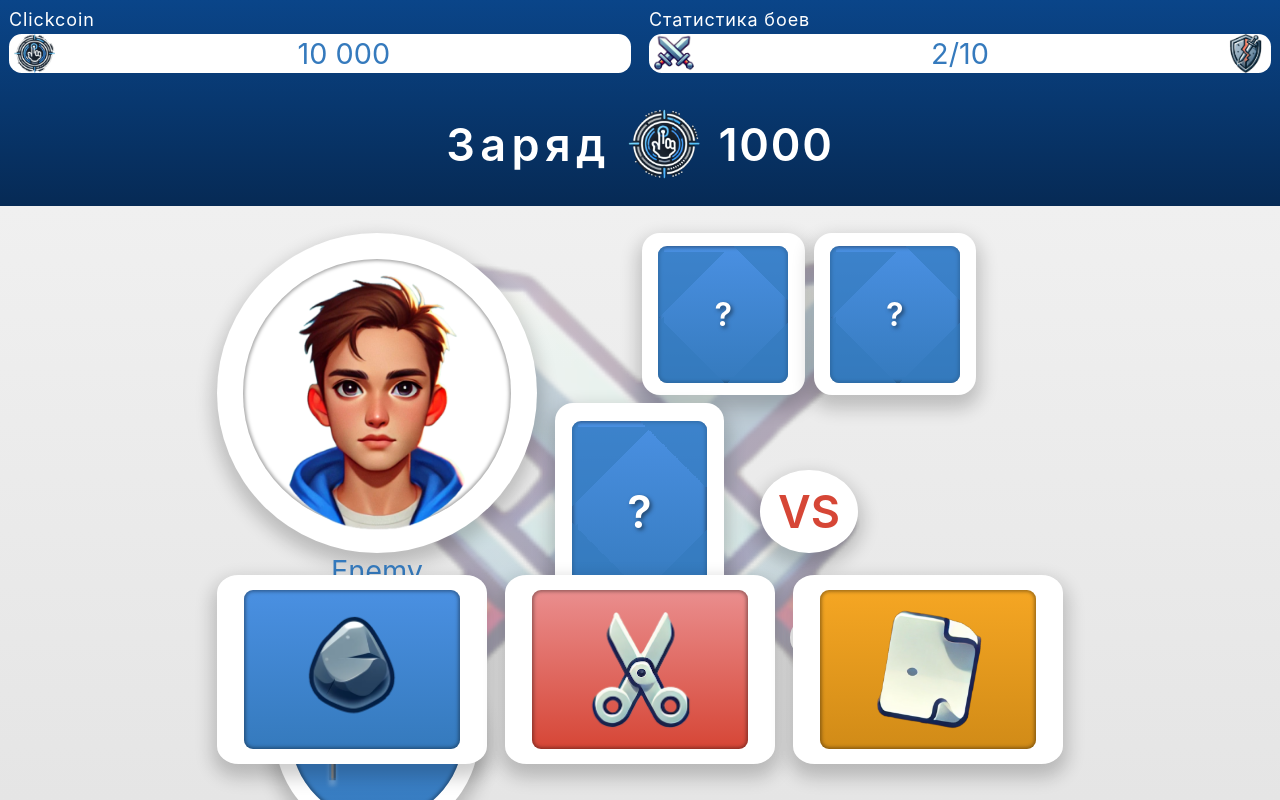
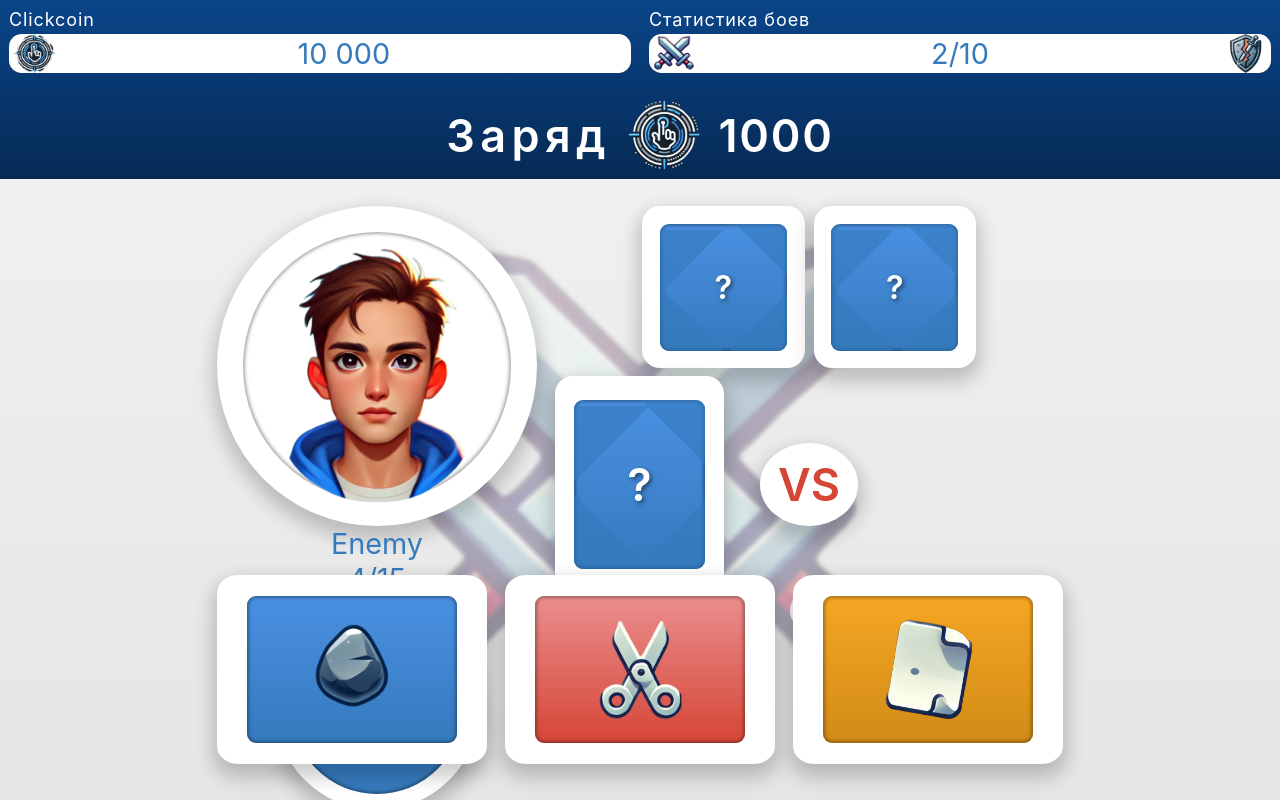
Before and after one commit to AlexandrGrankin/game-ui, a React (Create React App) app: page /battle in a window 1280 px wide. Built offline with nearby package versions, Linux system fonts and the light colour scheme; a web font is replaced by a local one.

Commit message:
fix size extra 5

```diff
--- a/src/components/InteractiveBorder/InteractiveBorderCard/InteractiveBorderCard.css
+++ b/src/components/InteractiveBorder/InteractiveBorderCard/InteractiveBorderCard.css
@@ -14,15 +14,25 @@
     justify-content: center;
     align-items: center;
     background: var(--white);
+    /* ИСПРАВЛЕНО: Упрощаем border-radius для iOS */
     border-radius: calc(var(--border-radius) * var(--scale-factor, 1));
     box-shadow: var(--shadow-card);
     width: 100%;
     aspect-ratio: 3/4.4; /* Базовые пропорции */
+
+    /* ИСПРАВЛЕНО: Добавляем overflow hidden для предотвращения выхода за границы */
+    overflow: hidden;
+
+    /* ИСПРАВЛЕНО: Явно задаем box-sizing */
+    box-sizing: border-box;
+
     /* Настройки для 3D трансформации */
     transform-style: preserve-3d;
     transition: transform 0.6s ease-in-out;
     transform: rotateY(0deg);
-    /* Убираем агрессивные ограничения - только разумные лимиты */
+
+    /* ИСПРАВЛЕНО: Добавляем position relative */
+    position: relative;
 }
 
 /* Различные этапы анимации переворачивания */
@@ -67,15 +77,19 @@
     align-items: center;
     box-shadow: var(--shadow-inner);
     border-radius: calc(calc(var(--border-radius) * 0.5) * var(--scale-factor, 1));
-    width: 80%; /* Фиксированный размер */
-    height: 84%; /* Фиксированный размер */
+
+    /* ИСПРАВЛЕНО: Явно задаем box-sizing */
+    box-sizing: border-box;
+
     transition: all 0.3s ease;
     backface-visibility: hidden;
-    /* Добавляем ограничения для предотвращения выхода за границы */
-    max-width: 80%;
-    max-height: 84%;
-    min-width: 60%; /* Минимальный размер */
-    min-height: 70%; /* Минимальный размер */
+
+    /* ИСПРАВЛЕНО: Добавляем overflow hidden и для внутреннего контейнера */
+    overflow: hidden;
+
+    /* ИСПРАВЛЕНО: Убираем возможные margin/padding */
+    margin: 0;
+    padding: 0;
 }
 
 .card-back-inner {
@@ -92,6 +106,8 @@
     display: flex;
     align-items: center;
     justify-content: center;
+    /* ИСПРАВЛЕНО: Добавляем overflow hidden */
+    overflow: hidden;
 }
 
 /* Создаем красивый узор CSS */
@@ -119,7 +135,7 @@
 .card-back-pattern::after {
     content: '?';
     font-family: var(--font-family);
-    font-size: calc(1.8rem * var(--scale-factor, 1)); /* Уменьшили с 2rem */
+    font-size: calc(1.8rem * var(--scale-factor, 1));
     font-weight: var(--font-weight-bold);
     color: var(--white);
     text-shadow: calc(2px * var(--scale-factor, 1)) calc(2px * var(--scale-factor, 1)) calc(4px * var(--scale-factor, 1)) rgba(0, 0, 0, 0.5);
@@ -144,13 +160,16 @@
     background: var(--white);
 }
 
-/* ИСПРАВЛЕННАЯ иконка - точно помещается в карты */
+/* ИСПРАВЛЕНО: Упрощаем размеры иконки для лучшей совместимости с iOS */
 .card-icon {
-    width: 75%; /* Уменьшили с 80% для гарантии */
+    width: 68%;
     height: auto;
-    max-width: 75%; /* Жесткое ограничение */
-    max-height: 75%; /* Жесткое ограничение */
+    max-width: 68%;
+    max-height: 68%;
     object-fit: contain;
+    /* ИСПРАВЛЕНО: Добавляем explicit sizing */
+    box-sizing: border-box;
+    display: block;
 }
 
 /* Эффекты для кликабельных карт */
@@ -212,9 +231,9 @@
 }
 
 .battle-control .card-icon {
-    width: 75%;
-    max-width: 75%;
-    max-height: 75%;
+    width: 68%;
+    max-width: 68%;
+    max-height: 68%;
 }
 
 .battle-control .card-back-pattern::after {
@@ -228,9 +247,9 @@
 }
 
 .battle-enemy-card .card-icon {
-    width: 75%;
-    max-width: 75%;
-    max-height: 75%;
+    width: 68%;
+    max-width: 68%;
+    max-height: 68%;
 }
 
 .battle-enemy-card .card-back-pattern::after {
@@ -244,9 +263,9 @@
 }
 
 .battle-center .card-icon {
-    width: 75%;
-    max-width: 75%;
-    max-height: 75%;
+    width: 68%;
+    max-width: 68%;
+    max-height: 68%;
 }
 
 .battle-center .card-back-pattern::after {
@@ -254,10 +273,10 @@
 }
 
 /* СПЕЦИАЛЬНЫЙ медиа-запрос для iPhone 8 и подобных (около 667px) */
-@media screen and (max-height: 700px) and (min-height: 600px) {
+@media screen and (max-height: 700px) and (min-height: 635px) {
     /* ========== КАРТЫ ИГРОКОВ ========== */
     .battle-control .interactive-border-card-outer {
-        max-height: calc(9rem * var(--scale-factor, 1));
+        max-height: calc(11rem * var(--scale-factor, 1));
         aspect-ratio: 3/4.6;
     }
     .battle-control .card-back-pattern::after {
@@ -266,17 +285,17 @@
 
     /* ========== КАРТЫ ПРОТИВНИКА ========== */
     .battle-enemy-card .interactive-border-card-outer {
-        max-height: calc(7rem * var(--scale-factor, 1));
+        max-height: calc(8rem * var(--scale-factor, 1));
         aspect-ratio: 3/4.6;
     }
     .battle-enemy-card .card-back-pattern::after {
-        font-size: calc(1.7rem * var(--scale-factor, 1));
+        font-size: calc(1.5rem * var(--scale-factor, 1));
     }
 
     /* ========== ЦЕНТРАЛЬНЫЕ КАРТЫ ========== */
     .battle-center .interactive-border-card-outer {
-        max-height: calc(12rem * var(--scale-factor, 1));
-        aspect-ratio: 3/4.6;
+        max-height: calc(10rem * var(--scale-factor, 1));
+        aspect-ratio: 3/4;
     }
     .battle-center .card-back-pattern::after {
         font-size: calc(2.1rem * var(--scale-factor, 1));
@@ -284,7 +303,7 @@
 }
 
 /* Для экранов с малой высотой - ПЛАВНОЕ пропорциональное уменьшение */
-@media screen and (max-height: 600px) {
+@media screen and (max-height: 635px) {
     /* ========== КАРТЫ ИГРОКОВ ========== */
     .battle-control .interactive-border-card-outer {
         max-height: calc(12rem * var(--scale-factor, 1));
@@ -438,9 +457,9 @@
     }
 
     .card-icon {
-        width: calc(75% * var(--scale-factor, 1));
-        max-width: 75%;
-        max-height: 75%;
+        width: calc(70% * var(--scale-factor, 1));
+        max-width: 70%;
+        max-height: 70%;
     }
 }
 
@@ -455,12 +474,90 @@
     }
 
     .card-icon {
-        width: calc(70% * var(--scale-factor, 1));
-        max-width: 70%;
-        max-height: 70%;
+        width: calc(68% * var(--scale-factor, 1));
+        max-width: 68%;
+        max-height: 68%;
     }
 
     .card-back-pattern::after {
         font-size: calc(0.8rem * var(--scale-factor, 1));
     }
 }
+
+/* ИСПРАВЛЕНО: Добавляем специальные правила для iOS Safari */
+@supports (-webkit-touch-callout: none) {
+    .interactive-border-card-outer {
+        /* Принудительное hardware acceleration для iOS */
+        -webkit-transform: translateZ(0);
+        transform: translateZ(0);
+        /* Улучшаем рендеринг на iOS */
+        -webkit-backface-visibility: hidden;
+        backface-visibility: hidden;
+        /* Отключаем сглаживание на iOS если нужно */
+        -webkit-font-smoothing: antialiased;
+        /* ИСПРАВЛЕНО: Принудительно устанавливаем overflow */
+        overflow: hidden !important;
+    }
+
+    .interactive-border-card-inner {
+        -webkit-transform: translateZ(0);
+        transform: translateZ(0);
+        -webkit-backface-visibility: hidden;
+        backface-visibility: hidden;
+        /* ИСПРАВЛЕНО: Используем более точные отступы для iOS */
+        top: 10% !important;
+        left: 10% !important;
+        right: 10% !important;
+        bottom: 10% !important;
+        overflow: hidden !important;
+    }
+
+    /* ИСПРАВЛЕНО: Принудительно устанавливаем размеры иконок для iOS */
+    .card-icon {
+        width: 65% !important;
+        height: auto !important;
+        max-width: 65% !important;
+        max-height: 65% !important;
+    }
+
+    /* ИСПРАВЛЕНО: Специальные правила для background pattern на iOS */
+    .card-back-pattern::before {
+        -webkit-transform: translateZ(0);
+        transform: translateZ(0);
+    }
+}
+
+/* ИСПРАВЛЕНО: Дополнительные правила для WebKit браузеров */
+@media screen and (-webkit-min-device-pixel-ratio: 0) {
+    .interactive-border-card-outer {
+        /* Исправляем рендеринг на Retina дисплеях */
+        -webkit-backface-visibility: hidden;
+        backface-visibility: hidden;
+    }
+
+    .interactive-border-card-inner {
+        /* Убираем возможные артефакты рендеринга */
+        -webkit-transform: translate3d(0, 0, 0);
+        transform: translate3d(0, 0, 0);
+    }
+}
+
+/* ИСПРАВЛЕНО: Fallback для браузеров без поддержки @supports */
+.interactive-border-card-inner {
+    /* Fallback размеры если абсолютное позиционирование не сработает */
+    width: 78%;
+    height: 82%;
+}
+
+/* Применяем абсолютное позиционирование только если браузер поддерживает @supports */
+@supports (position: absolute) {
+    .interactive-border-card-inner {
+        width: auto;
+        height: auto;
+        position: absolute;
+        top: 11%;
+        left: 11%;
+        right: 11%;
+        bottom: 11%;
+    }
+}
--- a/src/components/InteractiveBorder/InteractiveBorderCircle/InteractiveBorderCircle.css
+++ b/src/components/InteractiveBorder/InteractiveBorderCircle/InteractiveBorderCircle.css
@@ -262,7 +262,7 @@
 }
 
 /* Для планшетов в ландшафте */
-@media (min-width: 768px) and (max-height: 600px) {
+@media (min-width: 768px) and (max-height: 635px) {
     .interactive-border-circle-small .interactive-border-circle-outer {
         min-width: calc(4rem * var(--scale-factor, 1));
         min-height: calc(4rem * var(--scale-factor, 1));
--- a/src/pages/BattlePage/BattlePage.css
+++ b/src/pages/BattlePage/BattlePage.css
@@ -51,8 +51,8 @@
 .battle-bid {
     display: flex;
     width: 100%;
-    margin-top: calc(var(--size-lg) * var(--scale-factor, 1));
-    margin-bottom: calc(var(--size-lg) * var(--scale-factor, 1));
+    margin-top: calc(var(--size-sm) * var(--scale-factor, 1));
+    margin-bottom: calc(var(--size-sm) * var(--scale-factor, 1));
     letter-spacing: calc(0.3rem * var(--scale-factor, 1));
     font-family: var(--font-family);
     font-size: calc(var(--font-size-xxl) * var(--scale-factor, 1));
@@ -337,13 +337,13 @@
 }
 
 /* Компактные режимы для маленьких экранов */
-@media screen and (max-height: 600px) {
+@media screen and (max-height: 635px) {
     .battle-content {
         padding: calc(0.3rem * var(--scale-factor, 1));
     }
 
     .battle-bid {
-        margin: calc(var(--size-md) * var(--scale-factor, 1)) 0;
+        margin: calc(var(--size-sm) * var(--scale-factor, 1)) 0;
         letter-spacing: calc(0.1rem * var(--scale-factor, 1));
     }
 
--- a/src/styles/telegram-adaptive.css
+++ b/src/styles/telegram-adaptive.css
@@ -91,7 +91,7 @@
 /* Масштабирование шрифтов */
 .battle-bid {
     font-size: calc(var(--font-size-xxl) * var(--scale-factor));
-    margin: calc(var(--size-lg) * var(--scale-factor)) 0;
+    margin: calc(var(--size-sm) * var(--scale-factor)) 0;
 }
 
 .battle-bid-icon {
--- a/src/styles/variables.css
+++ b/src/styles/variables.css
@@ -129,7 +129,7 @@
 /* МЕДИА-ЗАПРОСЫ - scale-factor устанавливается в JavaScript */
 /* Здесь только дополнительные настройки для компактности */
 
-@media screen and (max-height: 600px) {
+@media screen and (max-height: 635px) {
     :root {
         /* Корректировки для компактности */
         --circle-medium: calc(22vw * var(--scale-factor));
```
